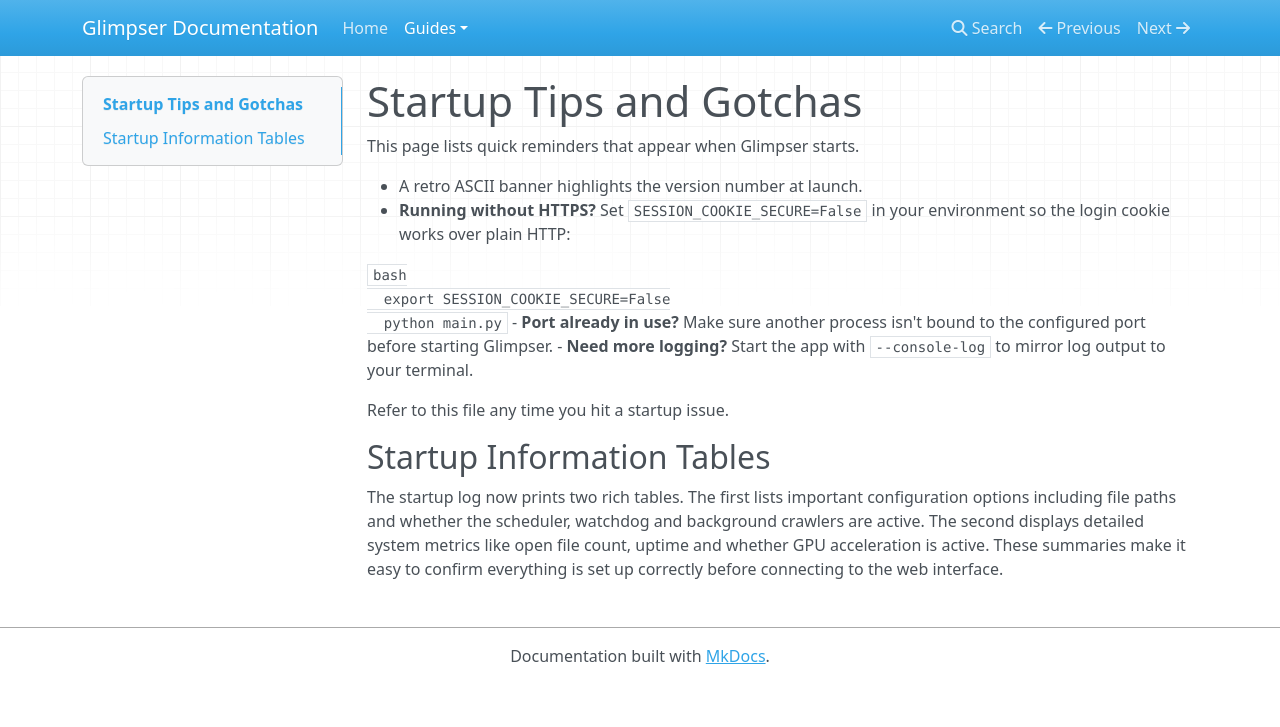
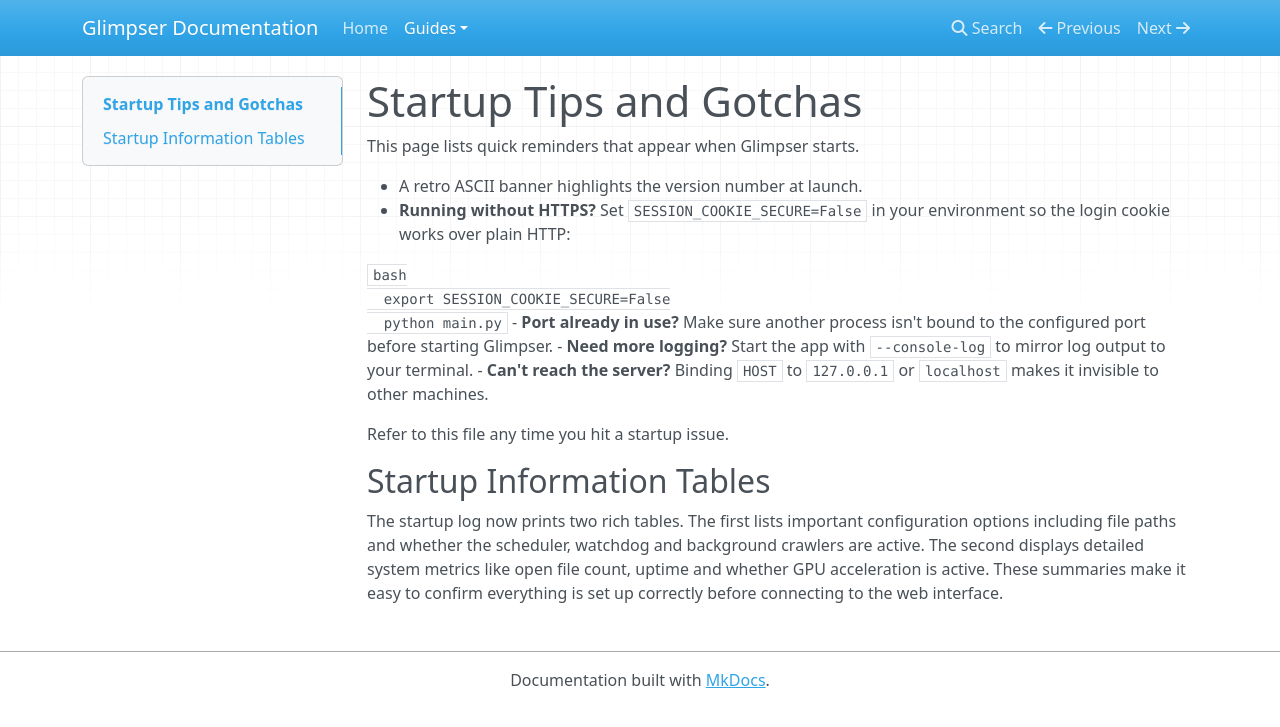
Before and after one commit to KristopherKubicki/glimpser, an MkDocs documentation site: the page built from docs/startup_tips.md, in a window 1280 px wide. Shown: the top 727 px of the page. Built offline with MkDocs 1.6.1, drawn with Linux system fonts in a browser that asks for light colours; nearby versions of some CDN libraries.

Commit message:
feat(startup): warn when host is local

````diff
--- a/docs/startup_tips.md
+++ b/docs/startup_tips.md
@@ -11,6 +11,7 @@
   ```
 - **Port already in use?** Make sure another process isn't bound to the configured port before starting Glimpser.
 - **Need more logging?** Start the app with `--console-log` to mirror log output to your terminal.
+- **Can't reach the server?** Binding `HOST` to `127.0.0.1` or `localhost` makes it invisible to other machines.
 
 Refer to this file any time you hit a startup issue.
 
````
Also changed, not shown: main.py (+7 -0 lines), 1 other file.
